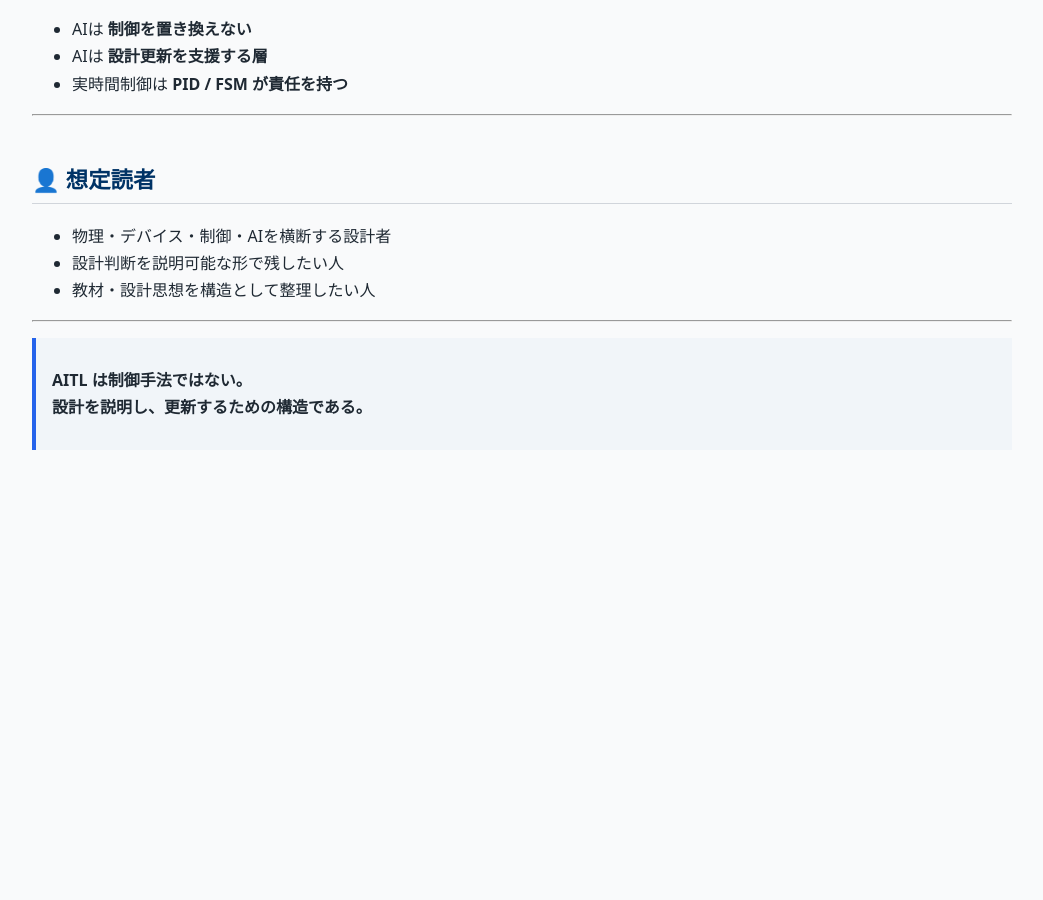
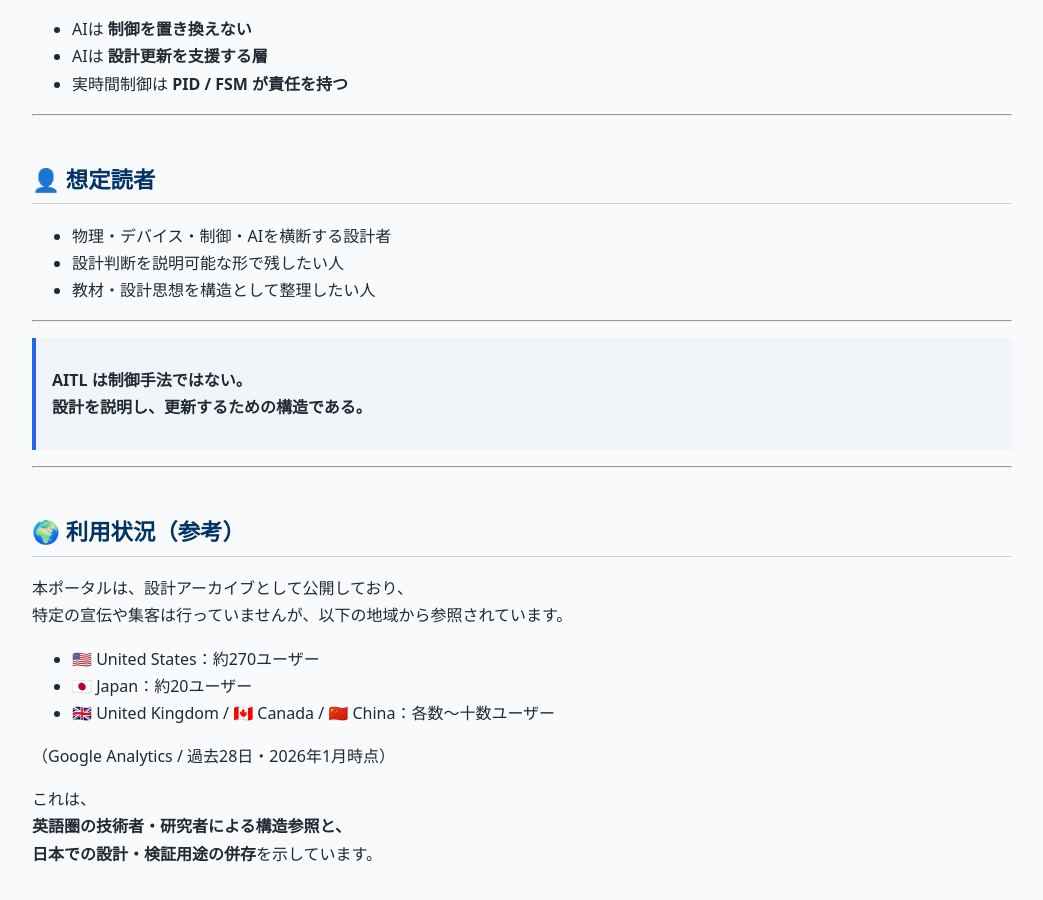
Before and after one commit to Samizo-AITL/Samizo-AITL.github.io, a Jekyll site: the page built from index.md, in a window 1280 px wide and 900 px high, scrolled down 2054 px. Shown: the whole window, without its empty margins (118-1161 px from the left). Built offline with Jekyll 4.4.1, drawn with Linux system fonts in a browser that asks for light colours; before the commit the page ends 2536 px from its top, so only the background shows below that.

Commit message:
Update index.md

```diff
--- a/index.md
+++ b/index.md
@@ -105,3 +105,20 @@ AITL では、**制御とAIを明確に分離**します。
 
 > **AITL は制御手法ではない。
 > 設計を説明し、更新するための構造である。**
+
+---
+
+## 🌍 利用状況（参考）
+
+本ポータルは、設計アーカイブとして公開しており、
+特定の宣伝や集客は行っていませんが、以下の地域から参照されています。
+
+- 🇺🇸 United States：約270ユーザー
+- 🇯🇵 Japan：約20ユーザー
+- 🇬🇧 United Kingdom / 🇨🇦 Canada / 🇨🇳 China：各数〜十数ユーザー
+
+（Google Analytics / 過去28日・2026年1月時点）
+
+これは、
+**英語圏の技術者・研究者による構造参照と、
+日本での設計・検証用途の併存**を示しています。
```
